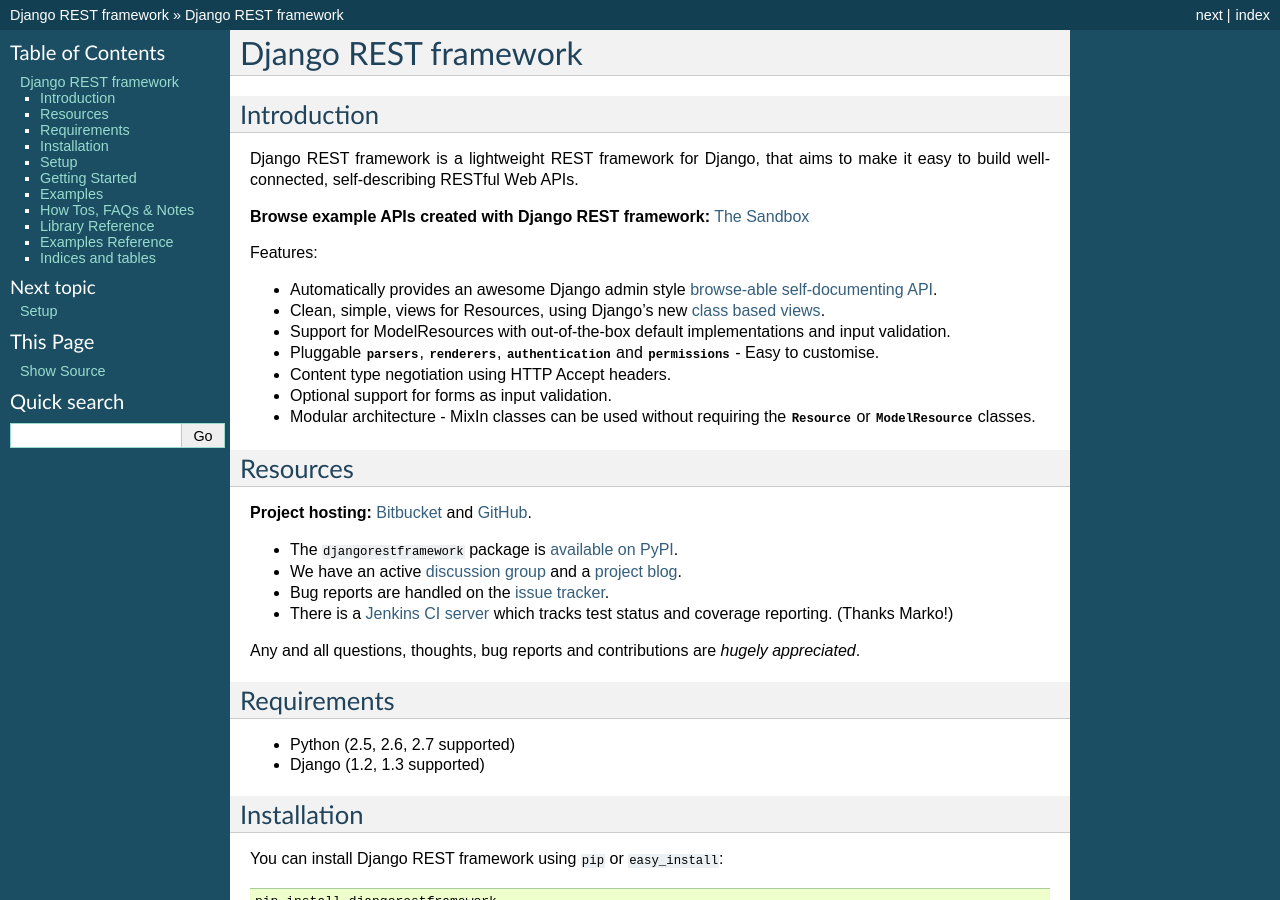
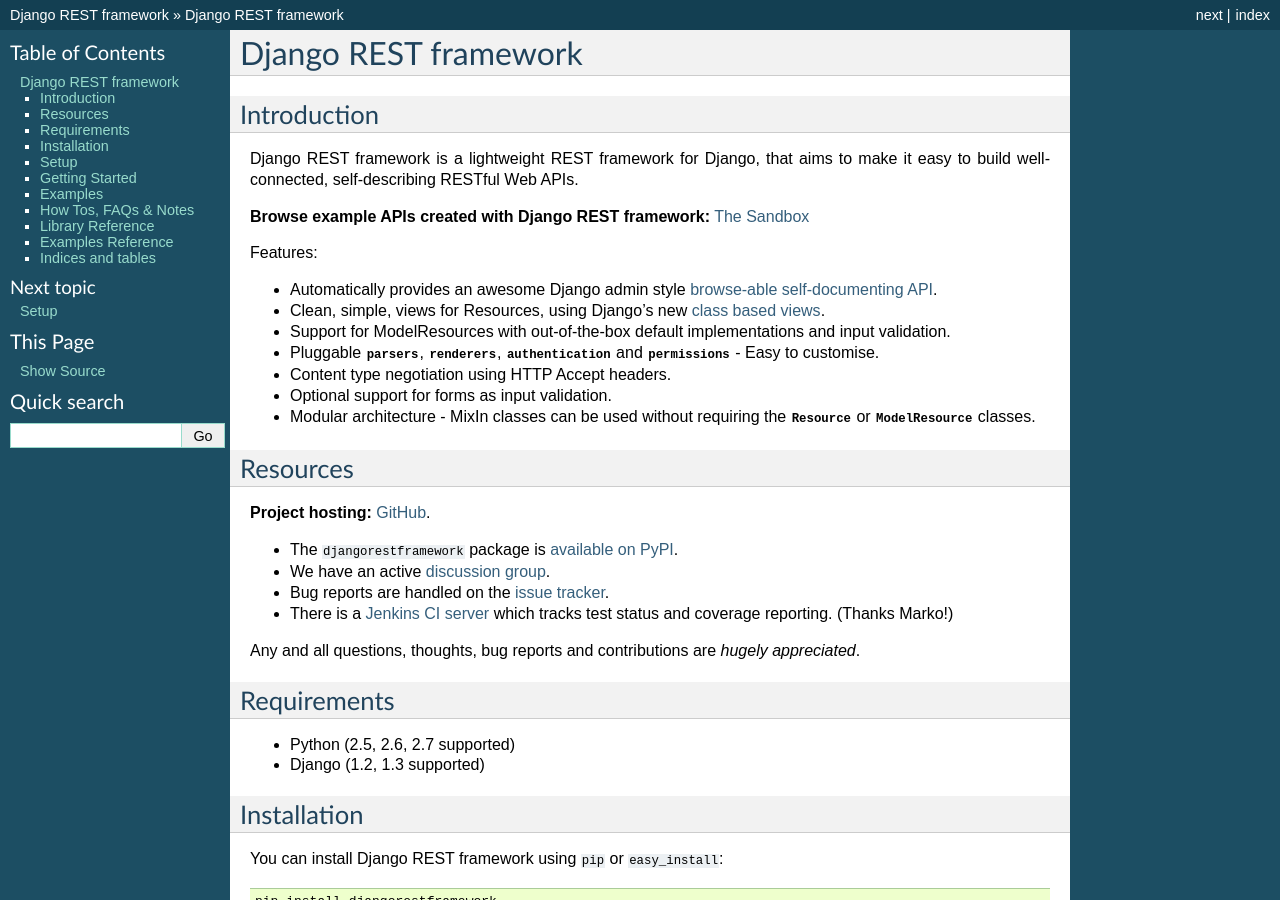
Before and after one commit to HoneyRole/Django-Admin, a Sphinx documentation site: the page built from docs/index.rst, in a window 1280 px wide and 900 px high. Built offline with Sphinx 7.4.7, drawn with Linux system fonts in a browser that asks for light colours.

Commit message:
We do not have a blog.  We do not host on BitBucket.

```diff
--- a/docs/index.rst
+++ b/docs/index.rst
@@ -26,10 +26,10 @@ Features:
 Resources
 ---------
 
-**Project hosting:** `Bitbucket <https://bitbucket.org/tomchristie/django-rest-framework>`_ and `GitHub <https://github.com/tomchristie/django-rest-framework>`_.
+**Project hosting:** `GitHub <https://github.com/tomchristie/django-rest-framework>`_.
 
 * The ``djangorestframework`` package is `available on PyPI <http://pypi.python.org/pypi/djangorestframework>`_.
-* We have an active `discussion group <http://groups.google.com/group/django-rest-framework>`_ and a `project blog <http://blog.django-rest-framework.org>`_.
+* We have an active `discussion group <http://groups.google.com/group/django-rest-framework>`_.
 * Bug reports are handled on the `issue tracker <https://github.com/tomchristie/django-rest-framework/issues>`_.
 * There is a `Jenkins CI server <http://jenkins.tibold.nl/job/djangorestframework/>`_ which tracks test status and coverage reporting.  (Thanks Marko!)
 
```
